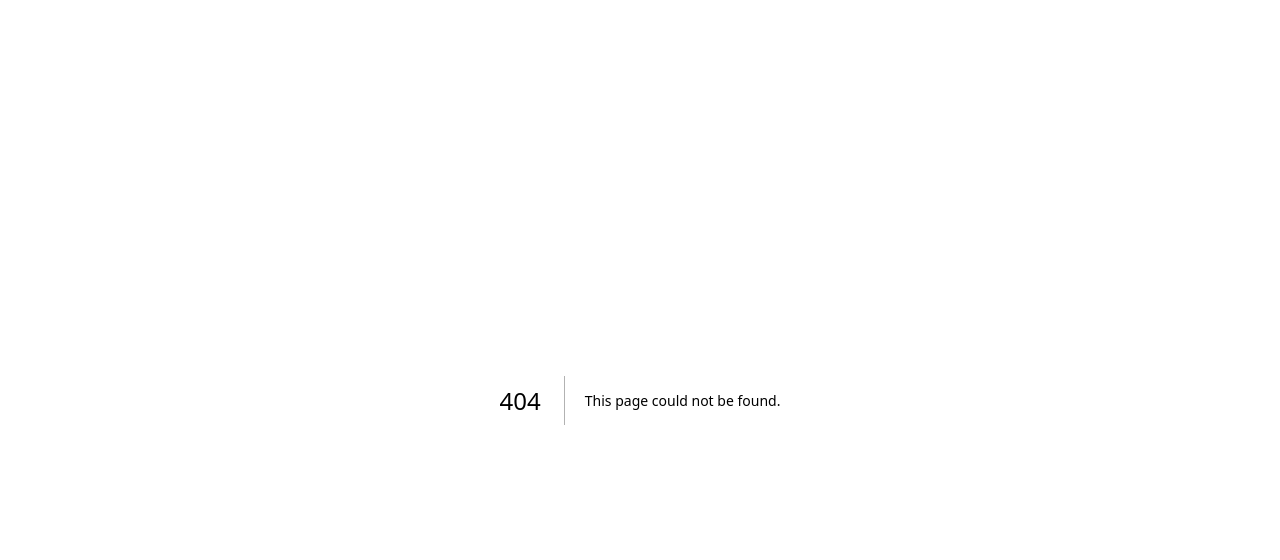
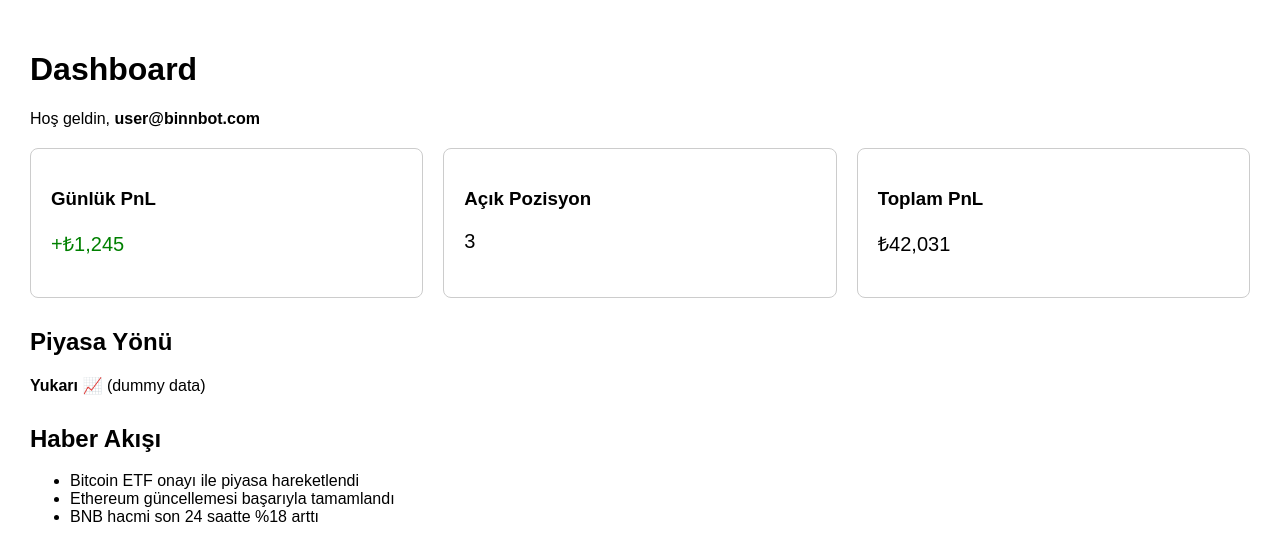
Before and after one commit to itnoyabilisim-commits/BINNBOT, a Next.js app in the folder apps/web/: page /dashboard in a window 1280 px wide. Before the commit this address had no page. Shown: the top 560 px of the page. Built offline with nearby package versions, Linux system fonts and the light colour scheme.

Commit message:
Create dashboard.js

```diff
--- /dev/null
+++ b/apps/web/pages/dashboard.js
@@ -0,0 +1,42 @@
+// apps/web/pages/dashboard.js
+
+export default function Dashboard() {
+  return (
+    <div style={{ padding: "30px", fontFamily: "sans-serif" }}>
+      <h1>Dashboard</h1>
+      <p>Hoş geldin, <b>user@binnbot.com</b></p>
+
+      {/* Özet kartlar */}
+      <div style={{ display: "flex", gap: "20px", marginTop: "20px" }}>
+        <div style={{ flex: 1, padding: "20px", border: "1px solid #ccc", borderRadius: "8px" }}>
+          <h3>Günlük PnL</h3>
+          <p style={{ fontSize: "20px", color: "green" }}>+₺1,245</p>
+        </div>
+        <div style={{ flex: 1, padding: "20px", border: "1px solid #ccc", borderRadius: "8px" }}>
+          <h3>Açık Pozisyon</h3>
+          <p style={{ fontSize: "20px" }}>3</p>
+        </div>
+        <div style={{ flex: 1, padding: "20px", border: "1px solid #ccc", borderRadius: "8px" }}>
+          <h3>Toplam PnL</h3>
+          <p style={{ fontSize: "20px" }}>₺42,031</p>
+        </div>
+      </div>
+
+      {/* Piyasa yönü */}
+      <section style={{ marginTop: "30px" }}>
+        <h2>Piyasa Yönü</h2>
+        <p><b>Yukarı</b> 📈 (dummy data)</p>
+      </section>
+
+      {/* Haber akışı */}
+      <section style={{ marginTop: "30px" }}>
+        <h2>Haber Akışı</h2>
+        <ul>
+          <li>Bitcoin ETF onayı ile piyasa hareketlendi</li>
+          <li>Ethereum güncellemesi başarıyla tamamlandı</li>
+          <li>BNB hacmi son 24 saatte %18 arttı</li>
+        </ul>
+      </section>
+    </div>
+  );
+}
```
